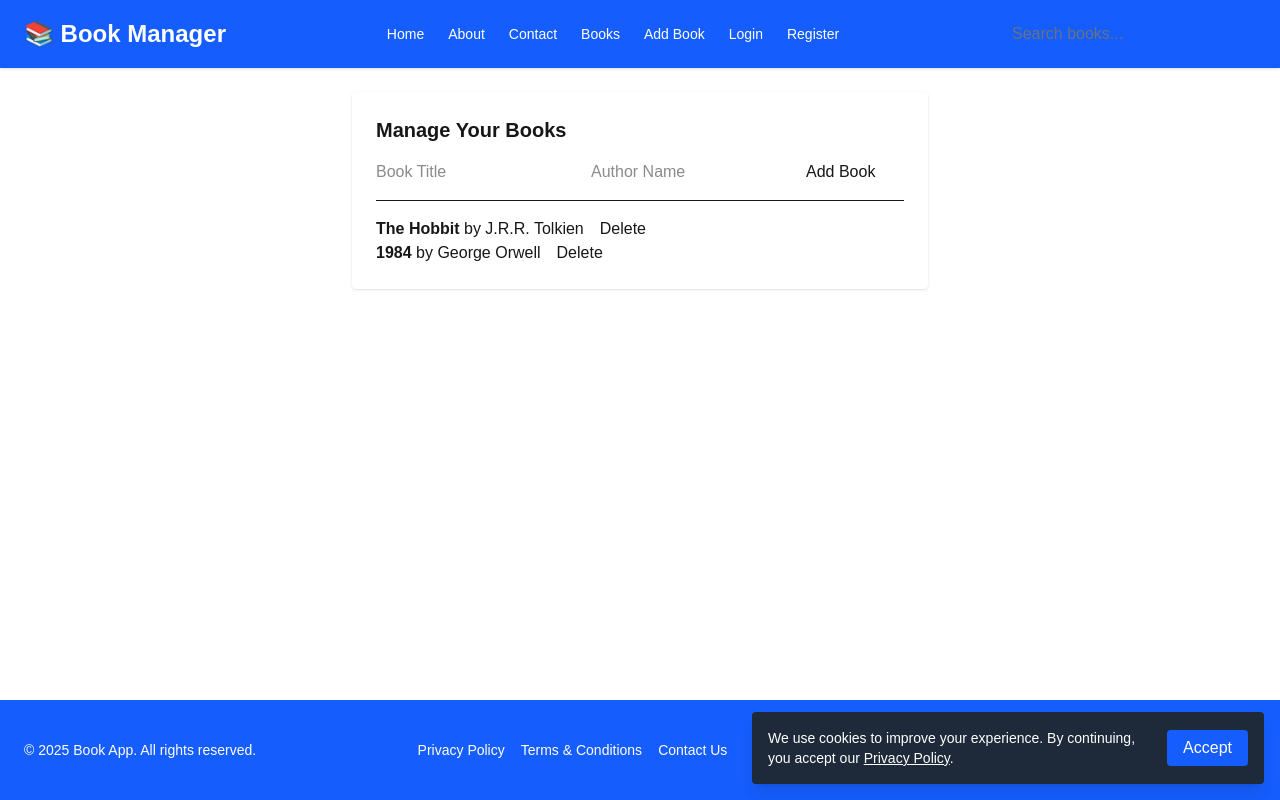
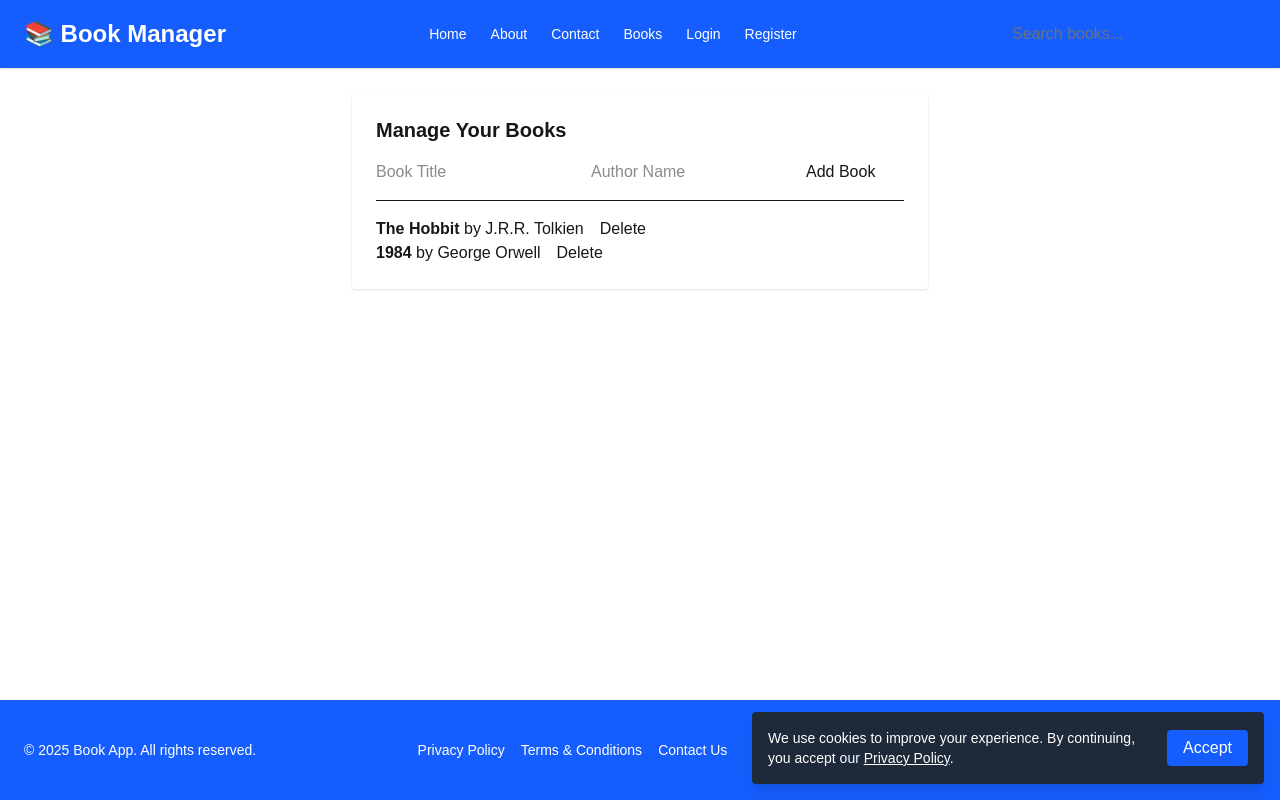
Before and after one commit to vernithcl/app-book, a Next.js app: page / in a window 1280 px wide. Built offline with nearby package versions, Linux system fonts and the light colour scheme.

Commit message:
update the links

```diff
--- a/src/components/Header.tsx
+++ b/src/components/Header.tsx
@@ -34,9 +34,7 @@ export default function Header() {
           <Link href="/books" className="hover:underline">
             Books
           </Link>
-          <Link href="/add-book" className="hover:underline">
-            Add Book
-          </Link>
+
           {isLoggedIn ? (
             <>
               <Link href="/dashboard" className="hover:underline ml-auto">
```
